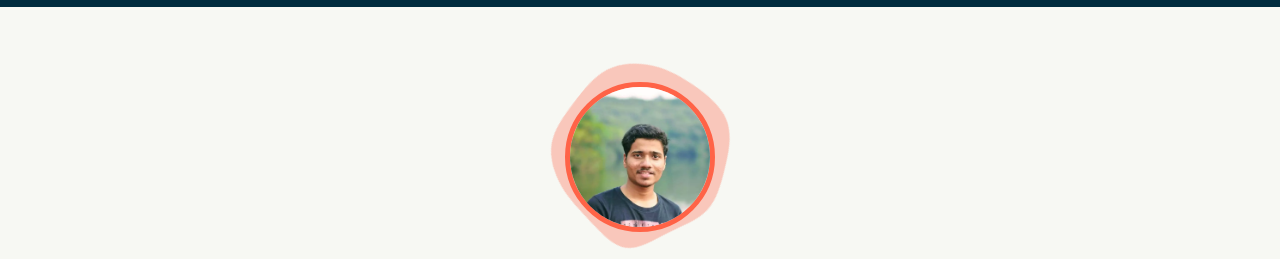
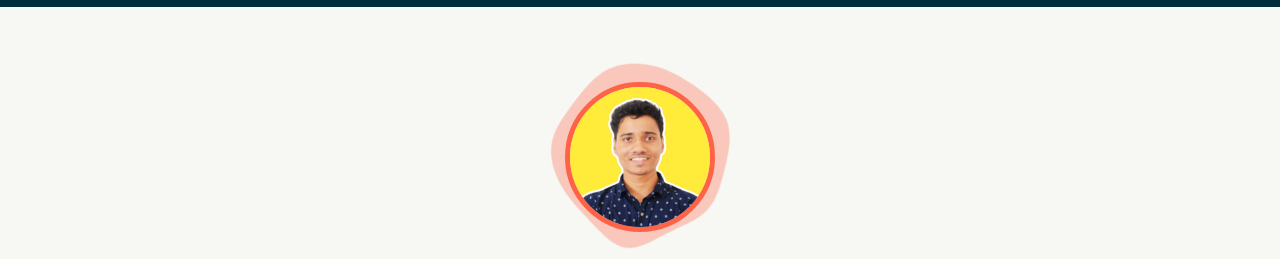
Before and after one commit to aaryannipane/portfolio, a plain HTML site: page work-aryan-portfolio-03/index.html in a window 1280 px wide. Shown: the part 49-308 px from the top of the page. Drawn offline with nearby package versions, Linux system fonts and the light colour scheme.

Commit message:
hero image updated

```diff
--- a/work-aryan-portfolio-03/css/style.css
+++ b/work-aryan-portfolio-03/css/style.css
@@ -379,9 +379,9 @@ section:not(.navbar-section, .footer-section){
     object-position: center;
     /* border: 5px solid tomato;
     border-radius: 50%; */
-    transform: scale(1.3);
-    position: relative;
-    left: -5px;
+    /* transform: scale(1.3); */
+    /* position: relative; */
+    /* left: -5px; */
     z-index: 10;
 }
 
--- a/work-aryan-portfolio-03/index.html
+++ b/work-aryan-portfolio-03/index.html
@@ -110,8 +110,13 @@
         <div class="hero">
           <div class="hero-image">
             <div class="image">
+              <!-- <img
+                src="./images/profile-pic.webp"
+                class="himage"
+                alt="image of aryan nipane"
+              /> -->
               <img
-                src="./images/profile-pic.webp"
+                src="./images/yellow-colored-profile-edited.jpg"
                 class="himage"
                 alt="image of aryan nipane"
               />
```
Also changed, not shown: work-aryan-portfolio-03/images/yellow-colored-profile-edited.jpg (added).
